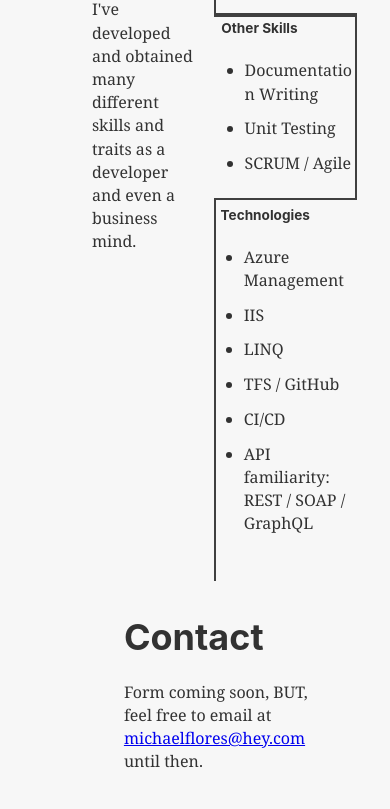
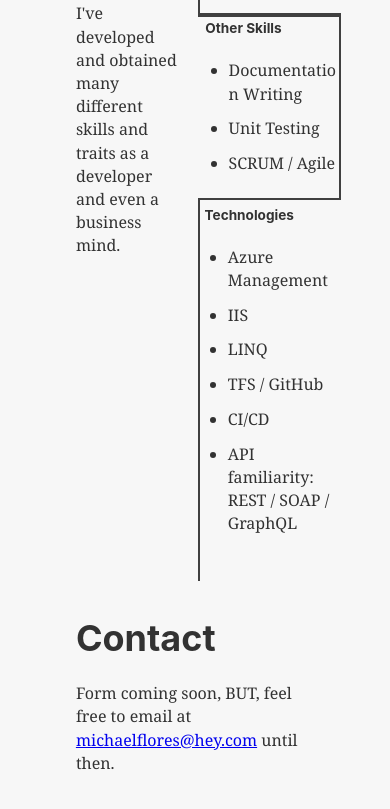
Before and after one commit to mikeyf06/personal-site, a Gatsby site: page / in a window 390 px wide. Shown: the part 1883-2692 px from the top of the page. Built offline with nearby package versions, Linux system fonts and the light colour scheme; Gatsby itself is replaced by a stand-in of ours.

Commit message:
More tweaks to responsive design

```diff
--- a/src/components/backgroundinfo.js
+++ b/src/components/backgroundinfo.js
@@ -1,18 +1,17 @@
 import React, { Component } from 'react';
-import Image from "./image";
 import styled from "styled-components";
-import Socials from "./socials";
-import Layout from "./layout";
-
 
 //TODO: Adjust the font size for the below sections a little.
 
-
 const Background = styled.div`
     margin-top: 10%;
-    margin-left: 1rem;
+    margin-left: 6rem;
     display: flex;
     flex-direction: row;
+
+    @media screen and (max-width: 600px) {
+        margin-left: 0;
+    }
 `;
 
 const BackgroundDescription = styled.div`
--- a/src/components/contactform.js
+++ b/src/components/contactform.js
@@ -1,13 +1,13 @@
 import React, { Component } from 'react';
-import Image from "./image";
 import styled from "styled-components";
-import Socials from "./socials";
-import Layout from "./layout";
 
 const ContactContainer = styled.div`
     justify-content: center;
     /* margin-top: 4%; */
-    margin-left: 3rem;
+    margin-left: 30%;
+    @media screen and (max-width: 600px) {
+        margin-left: 0;
+    }
 `;
 
 const contactform = ({  }) => {
--- a/src/components/profile.js
+++ b/src/components/profile.js
@@ -2,8 +2,6 @@ import React, { Component } from 'react';
 import Image from "./image";
 import styled from "styled-components";
 import Socials from "./socials";
-import Layout from "./layout";
-
 
 
 //TODO: Need to almost rebuild this component to be more responsive.
--- a/src/components/socials.js
+++ b/src/components/socials.js
@@ -1,4 +1,4 @@
-import React, { Component } from 'react';
+import React from 'react';
 import styled from "styled-components";
 
 //  TO DO: Get this importing more efficiently, getting weird errors when I try to
@@ -8,7 +8,6 @@ import { FaLinkedin } from "@react-icons/all-files/fa/FaLinkedin";
 import { FaGithub } from "@react-icons/all-files/fa/FaGithub";
 import { FaTwitter } from "@react-icons/all-files/fa/FaTwitter";
 import { FaInstagram } from "@react-icons/all-files/fa/FaInstagram";
-import { useStaticQuery, graphql } from "gatsby";
 
 const SocialsDiv = styled.div`
     display: flex;
@@ -24,12 +23,7 @@ const IconLink = styled.a`
 `;
 
 
-
-
-// export default class socials extends Component {
-//     render() {
-
-const socials = ({ contacts }) => {
+const socials = ({  }) => {
 
         return (
             <SocialsDiv>
@@ -55,11 +49,7 @@ const socials = ({ contacts }) => {
                 </IconLink>
 
             </SocialsDiv>
-        )
-        }
-
-//     }
-// }
+        )};
 
 
 export default socials;
--- a/src/pages/background.js
+++ b/src/pages/background.js
@@ -5,6 +5,9 @@ import Layout from "../components/layout";
 import Image from "../components/image";
 import SEO from "../components/seo";
 import styled from "styled-components";
+
+
+// *Not being used right now. May use this page later if I decide to restructure the site again.
 
 
 const Background = styled.div`
--- a/src/pages/index.js
+++ b/src/pages/index.js
@@ -1,8 +1,5 @@
 import React from "react";
-import { Link } from "gatsby";
-
 import Layout from "../components/layout";
-import Image from "../components/image";
 import SEO from "../components/seo";
 import Profile from "../components/profile";
 import BackgroundInfo from "../components/backgroundinfo";
```
Also changed, not shown: src/pages/contact.js (+3 -4 lines), src/images/gatsby-astronaut.png (deleted), src/images/gatsby-icon.png (deleted). Lines whose indentation alone changed are shown as unchanged.
